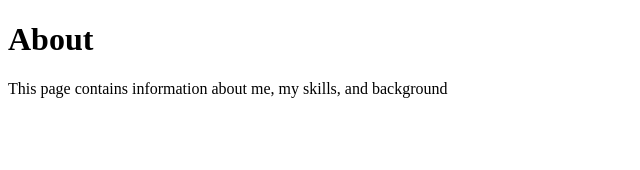
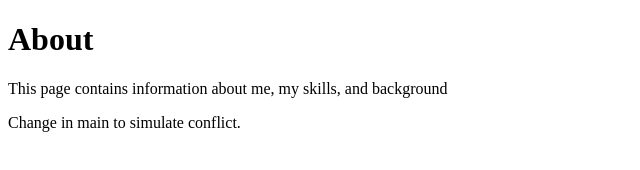
Before and after one commit to Abdullah007-w/portfolio-website, a plain HTML site: page About.html in a window 1280 px wide. Shown: the whole page, without its empty margins (0-640 px from the left). Drawn offline with Linux system fonts and the light colour scheme.

Commit message:
Update About.html

```diff
--- a/About.html
+++ b/About.html
@@ -6,5 +6,6 @@
 <body>
     <h1>About</h1>
     <p>This page contains information about me, my skills, and background</p>
+    <p>Change in main to simulate conflict.</p>
 </body>
 </html>
```
